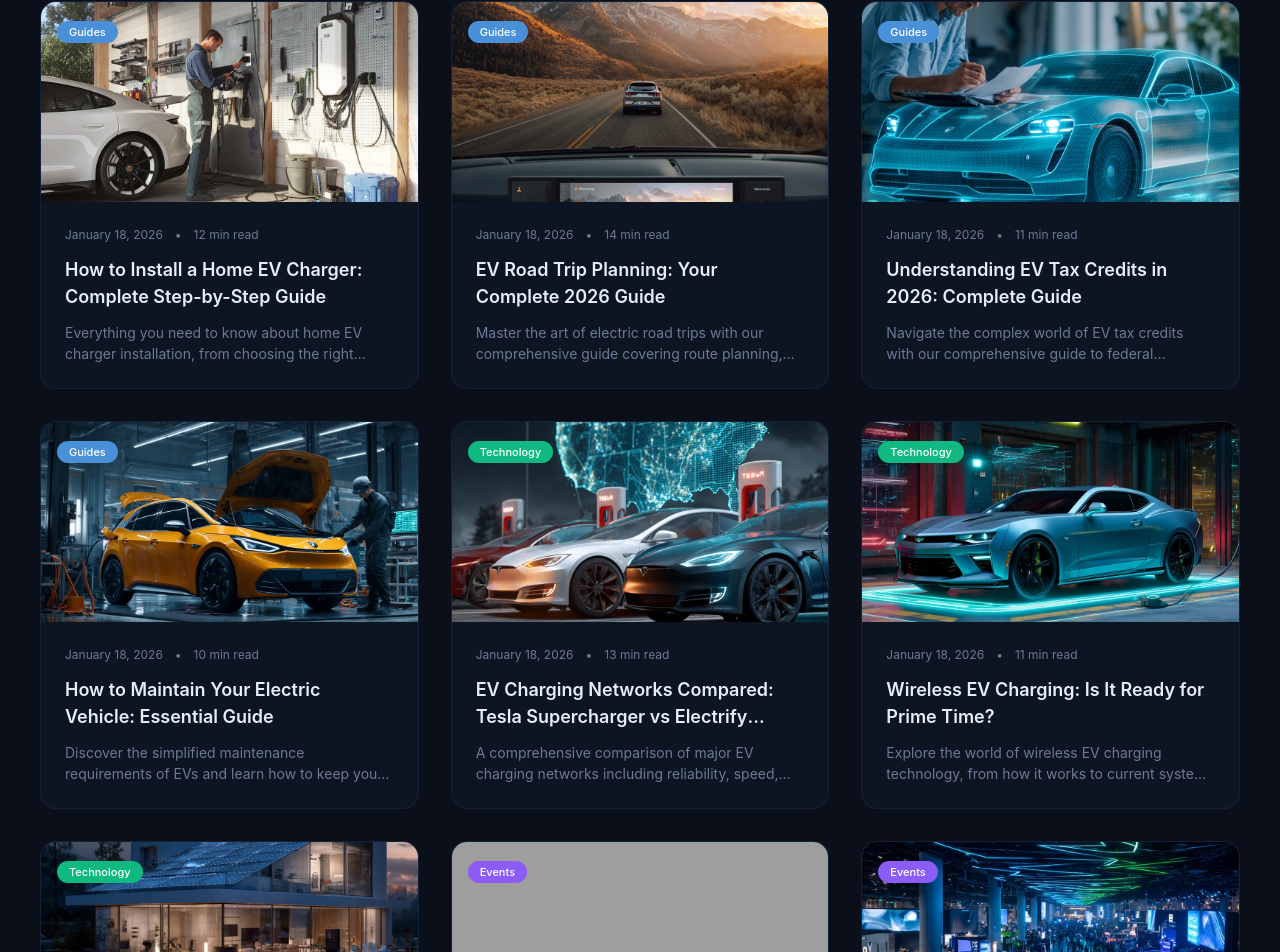
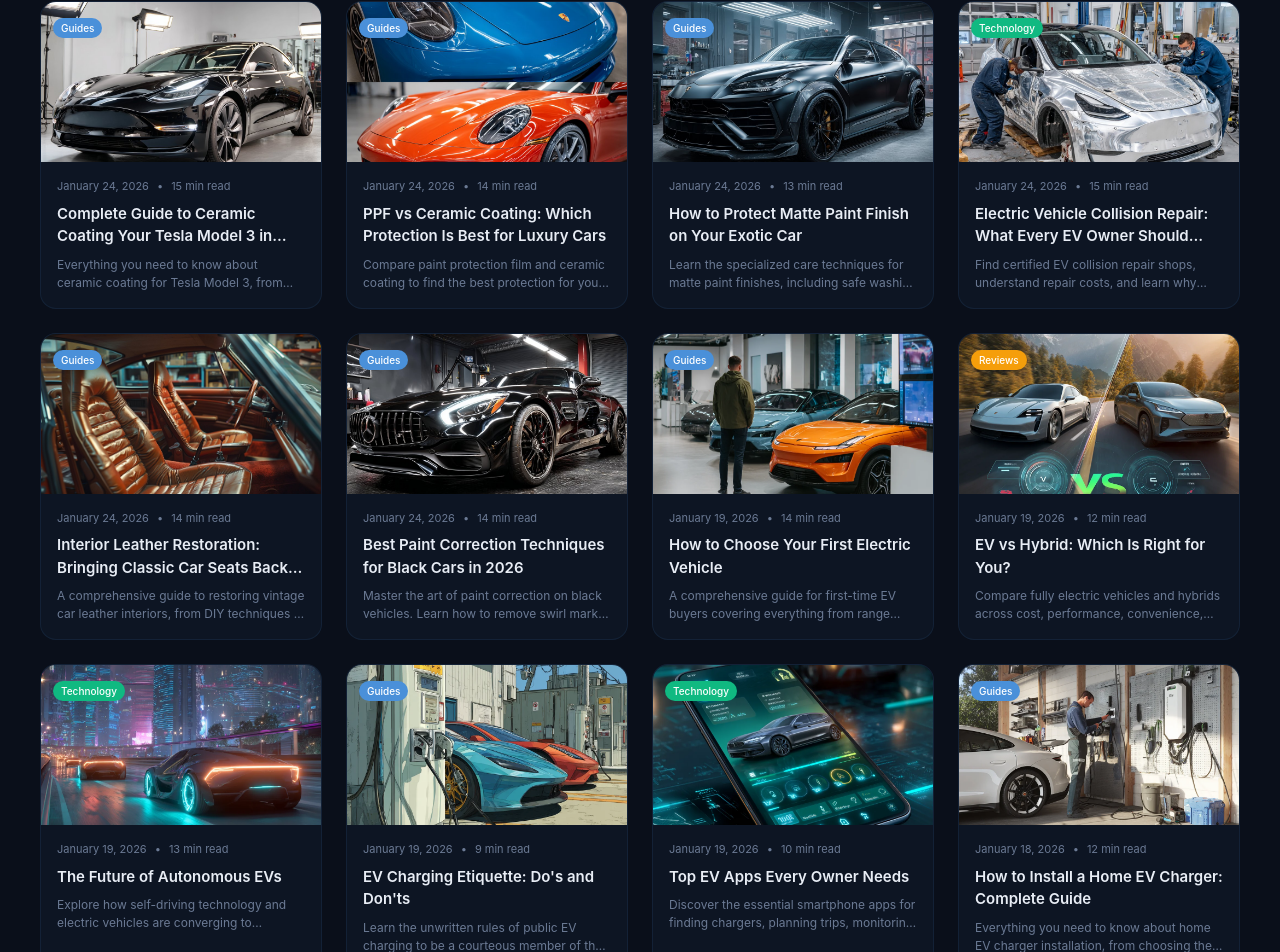
Before and after one commit to primary83/healvanna-auto, a Next.js app: page /blog in a window 1280 px wide. Shown: the part 461-1413 px from the top of the page. Built offline with nearby package versions, Linux system fonts and the light colour scheme; grey boxes are pictures that could not be loaded.

Commit message:
Fix blog listing with all articles

```diff
--- a/app/blog/page.tsx
+++ b/app/blog/page.tsx
@@ -8,9 +8,119 @@ export default function Blog() {
 
   const blogPosts = [
     {
+      id: 17,
+      title: "Complete Guide to Ceramic Coating Your Tesla Model 3 in 2026",
+      excerpt: "Everything you need to know about ceramic coating for Tesla Model 3, from costs and benefits to maintenance tips and finding the right installer.",
+      category: "Guides",
+      image: "/blog/ceramic-coating-tesla-model-3.png",
+      date: "January 24, 2026",
+      readTime: "15 min read",
+      slug: "ceramic-coating-tesla-model-3"
+    },
+    {
+      id: 18,
+      title: "PPF vs Ceramic Coating: Which Protection Is Best for Luxury Cars",
+      excerpt: "Compare paint protection film and ceramic coating to find the best protection for your luxury vehicle. Costs, benefits, and when to use both.",
+      category: "Guides",
+      image: "/blog/ppf-vs-ceramic-coating.png",
+      date: "January 24, 2026",
+      readTime: "14 min read",
+      slug: "ppf-vs-ceramic-coating"
+    },
+    {
+      id: 19,
+      title: "How to Protect Matte Paint Finish on Your Exotic Car",
+      excerpt: "Learn the specialized care techniques for matte paint finishes, including safe washing methods, ceramic coating options, and common mistakes to avoid.",
+      category: "Guides",
+      image: "/blog/matte-paint-protection.png",
+      date: "January 24, 2026",
+      readTime: "13 min read",
+      slug: "matte-paint-protection"
+    },
+    {
+      id: 20,
+      title: "Electric Vehicle Collision Repair: What Every EV Owner Should Know",
+      excerpt: "Find certified EV collision repair shops, understand repair costs, and learn why Tesla and electric cars need specialized body work.",
+      category: "Technology",
+      image: "/blog/ev-collision-repair.png",
+      date: "January 24, 2026",
+      readTime: "15 min read",
+      slug: "ev-collision-repair-guide"
+    },
+    {
+      id: 21,
+      title: "Interior Leather Restoration: Bringing Classic Car Seats Back to Life",
+      excerpt: "A comprehensive guide to restoring vintage car leather interiors, from DIY techniques to professional restoration options and costs.",
+      category: "Guides",
+      image: "/blog/leather-restoration-classic.png",
+      date: "January 24, 2026",
+      readTime: "14 min read",
+      slug: "leather-restoration-classic-cars"
+    },
+    {
+      id: 22,
+      title: "Best Paint Correction Techniques for Black Cars in 2026",
+      excerpt: "Master the art of paint correction on black vehicles. Learn how to remove swirl marks, choose the best polish, and achieve a flawless finish.",
+      category: "Guides",
+      image: "/blog/paint-correction-black-cars.png",
+      date: "January 24, 2026",
+      readTime: "14 min read",
+      slug: "paint-correction-black-cars"
+    },
+    {
       id: 1,
-      title: "How to Install a Home EV Charger: Complete Step-by-Step Guide",
-      excerpt: "Everything you need to know about home EV charger installation, from choosing the right equipment to understanding electrical requirements and costs.",
+      title: "How to Choose Your First Electric Vehicle",
+      excerpt: "A comprehensive guide for first-time EV buyers covering everything from range needs to charging infrastructure and budget considerations.",
+      category: "Guides",
+      image: "/blog/choose-first-ev.png",
+      date: "January 19, 2026",
+      readTime: "14 min read",
+      slug: "choose-first-ev"
+    },
+    {
+      id: 2,
+      title: "EV vs Hybrid: Which Is Right for You?",
+      excerpt: "Compare fully electric vehicles and hybrids across cost, performance, convenience, and environmental impact to find your perfect match.",
+      category: "Reviews",
+      image: "/blog/ev-vs-hybrid.png",
+      date: "January 19, 2026",
+      readTime: "12 min read",
+      slug: "ev-vs-hybrid"
+    },
+    {
+      id: 3,
+      title: "The Future of Autonomous EVs",
+      excerpt: "Explore how self-driving technology and electric vehicles are converging to revolutionize transportation in the coming years.",
+      category: "Technology",
+      image: "/blog/future-autonomous-evs.png",
+      date: "January 19, 2026",
+      readTime: "13 min read",
+      slug: "future-autonomous-evs"
+    },
+    {
+      id: 4,
+      title: "EV Charging Etiquette: Do's and Don'ts",
+      excerpt: "Learn the unwritten rules of public EV charging to be a courteous member of the electric vehicle community.",
+      category: "Guides",
+      image: "/blog/ev-charging-etiquette.png",
+      date: "January 19, 2026",
+      readTime: "9 min read",
+      slug: "ev-charging-etiquette"
+    },
+    {
+      id: 5,
+      title: "Top EV Apps Every Owner Needs",
+      excerpt: "Discover the essential smartphone apps for finding chargers, planning trips, monitoring your vehicle, and saving money on electricity.",
+      category: "Technology",
+      image: "/blog/top-ev-apps.png",
+      date: "January 19, 2026",
+      readTime: "10 min read",
+      slug: "top-ev-apps"
+    },
+    {
+      id: 6,
+      title: "How to Install a Home EV Charger: Complete Guide",
+      excerpt: "Everything you need to know about home EV charger installation, from choosing the right equipment to understanding electrical requirements.",
       category: "Guides",
       image: "/blog/home-ev-charger-installation.png",
       date: "January 18, 2026",
@@ -18,9 +128,9 @@ export default function Blog() {
       slug: "how-to-install-home-ev-charger"
     },
     {
-      id: 2,
+      id: 7,
       title: "EV Road Trip Planning: Your Complete 2026 Guide",
-      excerpt: "Master the art of electric road trips with our comprehensive guide covering route planning, charging strategies, and essential tips for long-distance EV travel.",
+      excerpt: "Master the art of electric road trips with our comprehensive guide covering route planning, charging strategies, and essential tips.",
       category: "Guides",
       image: "/blog/ev-road-trip-planning.png",
       date: "January 18, 2026",
@@ -28,9 +138,9 @@ export default function Blog() {
       slug: "ev-road-trip-planning-guide"
     },
     {
-      id: 3,
-      title: "Understanding EV Tax Credits in 2026: Complete Guide",
-      excerpt: "Navigate the complex world of EV tax credits with our comprehensive guide to federal incentives, income limits, and how to maximize your savings.",
+      id: 8,
+      title: "Understanding EV Tax Credits in 2026",
+      excerpt: "Navigate the complex world of EV tax credits with our guide to federal incentives, income limits, and how to maximize your savings.",
       category: "Guides",
       image: "/blog/ev-tax-credits-2026.png",
       date: "January 18, 2026",
@@ -38,9 +148,9 @@ export default function Blog() {
       slug: "ev-tax-credits-2026"
     },
     {
-      id: 4,
-      title: "How to Maintain Your Electric Vehicle: Essential Guide",
-      excerpt: "Discover the simplified maintenance requirements of EVs and learn how to keep your electric vehicle running efficiently for years to come.",
+      id: 9,
+      title: "How to Maintain Your Electric Vehicle",
+      excerpt: "Discover the simplified maintenance requirements of EVs and learn how to keep your electric vehicle running efficiently for years.",
       category: "Guides",
       image: "/blog/ev-maintenance-guide.png",
       date: "January 18, 2026",
@@ -48,9 +158,9 @@ export default function Blog() {
       slug: "ev-maintenance-guide"
     },
     {
-      id: 5,
-      title: "EV Charging Networks Compared: Tesla Supercharger vs Electrify America",
-      excerpt: "A comprehensive comparison of major EV charging networks including reliability, speed, coverage, and pricing to help you choose the best option.",
+      id: 10,
+      title: "EV Charging Networks Compared: Tesla vs Electrify America",
+      excerpt: "A comprehensive comparison of major EV charging networks including reliability, speed, coverage, and pricing.",
       category: "Technology",
       image: "/blog/ev-charging-networks-compared.png",
       date: "January 18, 2026",
@@ -58,7 +168,7 @@ export default function Blog() {
       slug: "ev-charging-networks-compared"
     },
     {
-      id: 6,
+      id: 11,
       title: "Wireless EV Charging: Is It Ready for Prime Time?",
       excerpt: "Explore the world of wireless EV charging technology, from how it works to current systems available and what the future holds.",
       category: "Technology",
@@ -68,9 +178,9 @@ export default function Blog() {
       slug: "wireless-ev-charging"
     },
     {
-      id: 7,
-      title: "Vehicle-to-Home (V2H) Technology: Your EV as a Backup Generator",
-      excerpt: "Learn how V2H technology transforms your electric vehicle into a home backup power system, which vehicles support it, and what equipment you need.",
+      id: 12,
+      title: "Vehicle-to-Home (V2H) Technology Explained",
+      excerpt: "Learn how V2H technology transforms your electric vehicle into a home backup power system and which vehicles support it.",
       category: "Technology",
       image: "/blog/vehicle-to-home-v2h.png",
       date: "January 18, 2026",
@@ -78,29 +188,29 @@ export default function Blog() {
       slug: "vehicle-to-home-v2h"
     },
     {
-      id: 8,
+      id: 13,
       title: "Top Electric Car Shows to Attend in 2026",
       excerpt: "Discover the most anticipated electric vehicle exhibitions and auto shows happening in 2026, from CES to the LA Auto Show.",
       category: "Events",
-      image: "/blog/electric-car-shows-2026.png",
+      image: "/blog/electric-car-show-2026.png",
       date: "January 15, 2026",
       readTime: "8 min read",
-      slug: "electric-car-shows-2026"
+      slug: "top-electric-car-shows-2026"
     },
     {
-      id: 9,
+      id: 14,
       title: "What to Expect at Electrify Expo 2026",
-      excerpt: "Your complete guide to Electrify Expo 2026 - the largest outdoor electric vehicle festival featuring test drives, exhibits, and more.",
+      excerpt: "Your complete guide to Electrify Expo 2026 - the largest outdoor electric vehicle festival featuring test drives and exhibits.",
       category: "Events",
       image: "/blog/electrify-expo-2026.png",
       date: "January 14, 2026",
       readTime: "7 min read",
-      slug: "electrify-expo-2026"
+      slug: "what-to-expect-electrify-expo-2026"
     },
     {
-      id: 10,
+      id: 15,
       title: "New EV Battery Technology: What's Coming in 2026",
-      excerpt: "Explore the cutting-edge battery technologies set to revolutionize electric vehicles in 2026, from solid-state to sodium-ion innovations.",
+      excerpt: "Explore the cutting-edge battery technologies set to revolutionize electric vehicles, from solid-state to sodium-ion innovations.",
       category: "Technology",
       image: "/blog/ev-battery-technology-2026.png",
       date: "January 12, 2026",
@@ -108,11 +218,11 @@ export default function Blog() {
       slug: "ev-battery-technology-2026"
     },
     {
-      id: 11,
+      id: 16,
       title: "Best Electric SUVs for Families in 2026",
       excerpt: "Find the perfect electric SUV for your family with our comprehensive guide covering range, safety, cargo space, and value.",
       category: "Reviews",
-      image: "/blog/best-electric-suvs-families-2026.png",
+      image: "/blog/electric-suv-family-2026.png",
       date: "January 10, 2026",
       readTime: "12 min read",
       slug: "best-electric-suvs-families-2026"
@@ -180,21 +290,21 @@ export default function Blog() {
       {/* Blog Grid */}
       <section className="px-6 pb-20">
         <div className="max-w-[1200px] mx-auto">
-          <div className="grid md:grid-cols-2 lg:grid-cols-3 gap-8">
+          <div className="grid md:grid-cols-2 lg:grid-cols-4 gap-6">
             {filteredPosts.map((post) => (
               <a
                 key={post.id}
                 href={`/blog/${post.slug}`}
                 className="group bg-[rgba(74,144,217,0.05)] rounded-2xl overflow-hidden border border-[rgba(74,144,217,0.1)] hover:border-[rgba(74,144,217,0.3)] transition-all duration-300"
               >
-                <div className="relative h-[200px] overflow-hidden">
+                <div className="relative h-[160px] overflow-hidden">
                   <img
                     src={post.image}
                     alt={post.title}
                     className="w-full h-full object-cover group-hover:scale-105 transition-transform duration-500"
                   />
-                  <div className="absolute top-4 left-4">
-                    <span className={`px-3 py-1 text-white text-[11px] font-medium rounded-full ${
+                  <div className="absolute top-3 left-3">
+                    <span className={`px-2 py-1 text-white text-[10px] font-medium rounded-full ${
                       post.category === "Technology" ? "bg-[#10b981]" :
                       post.category === "Events" ? "bg-[#8b5cf6]" :
                       post.category === "Reviews" ? "bg-[#f59e0b]" :
@@ -205,16 +315,16 @@ export default function Blog() {
                     </span>
                   </div>
                 </div>
-                <div className="p-6">
-                  <div className="flex items-center gap-3 text-[12px] text-[#6b7a94] mb-3">
+                <div className="p-4">
+                  <div className="flex items-center gap-2 text-[11px] text-[#6b7a94] mb-2">
                     <span>{post.date}</span>
                     <span>•</span>
                     <span>{post.readTime}</span>
                   </div>
-                  <h3 className="text-[18px] font-semibold text-[#e8edf5] mb-3 group-hover:text-[#4a90d9] transition-colors duration-300 line-clamp-2">
+                  <h3 className="text-[15px] font-semibold text-[#e8edf5] mb-2 group-hover:text-[#4a90d9] transition-colors duration-300 line-clamp-2">
                     {post.title}
                   </h3>
-                  <p className="text-[14px] text-[#6b7a94] line-clamp-2">
+                  <p className="text-[12px] text-[#6b7a94] line-clamp-2">
                     {post.excerpt}
                   </p>
                 </div>
```
